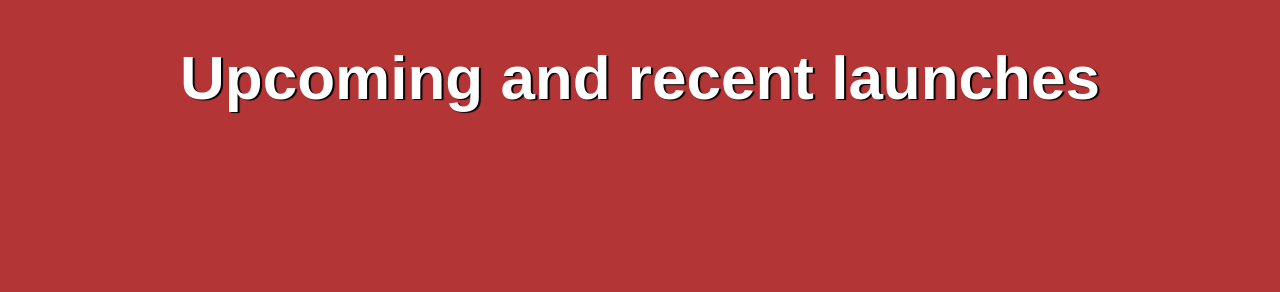
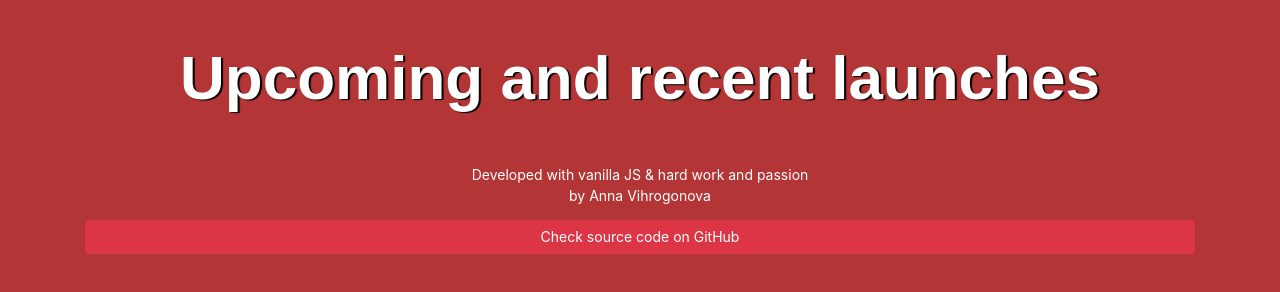
Before and after one commit to AnnaVih/SpaceX_Rocket_Launch, a website built with webpack: page docs/index.html in a window 1280 px wide. Built offline with nearby package versions, Linux system fonts and the light colour scheme; no server answers.

Commit message:
Update title and add  section to GitHub account for code of that project

```diff
--- a/docs/index.html
+++ b/docs/index.html
@@ -5,7 +5,7 @@
     <meta name="viewport" content="width=device-width, initial-scale=1.0">
     <meta http-equiv="X-UA-Compatible" content="ie=edge">
     <link rel="stylesheet" type="text/css" href="css/style.css">
-    <title>SpaceS Rocket Launches</title>
+    <title>r-SpaceX Rocket Launches Board</title>
 
     <!-- Add pollyfills js file to make sure that all browser will support latest ES6+ features -->
     <script src="polyfills.bundle.js"></script>
@@ -15,6 +15,13 @@
         <h1 class="text-center m-4">Upcoming and recent launches </h1>
         <main id="launches-wrapper"></main>
         <div id="modal"></div>
+            <div class="row mt-5" id="gitHub-section">
+                <div class="col-sm-12 text-center text-white">
+                    <span> Developed with vanilla JS &amp; hard work and passion</span><br>
+                    <span>by Anna Vihrogonova</span>
+                    <p><a href="https://annavih.github.io/SpaceX_Rocket_Launch/"  target="_blank" ><button class="mt-3 btn btn-danger btn-block" id="gitHub-btn">Check source code on GitHub</button></a></p>
+                </div>
+            </div>
       </div>
     <script src="index.bundle.js"></script>
 </body>
```
